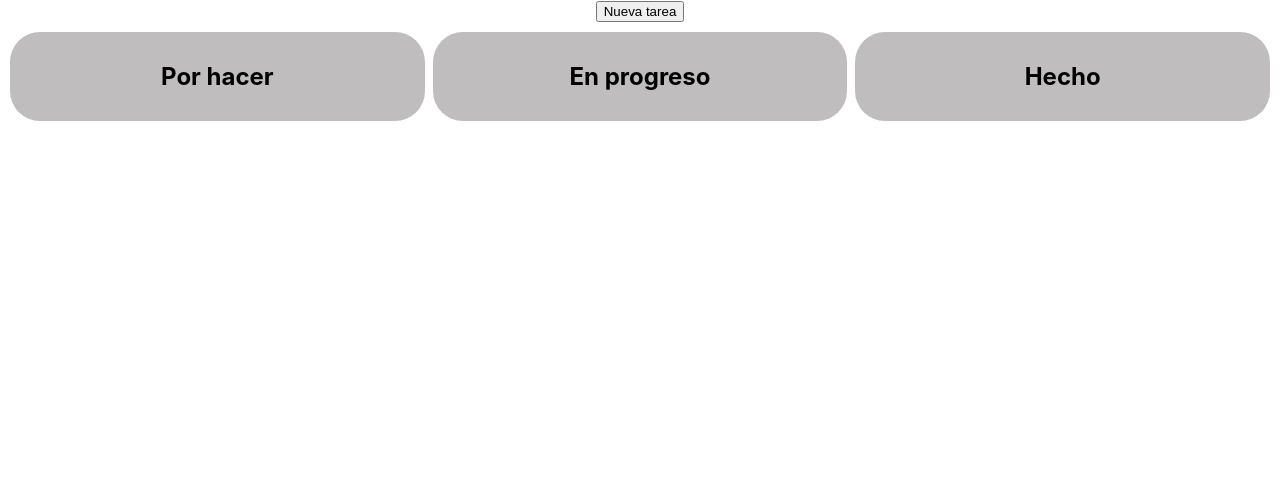
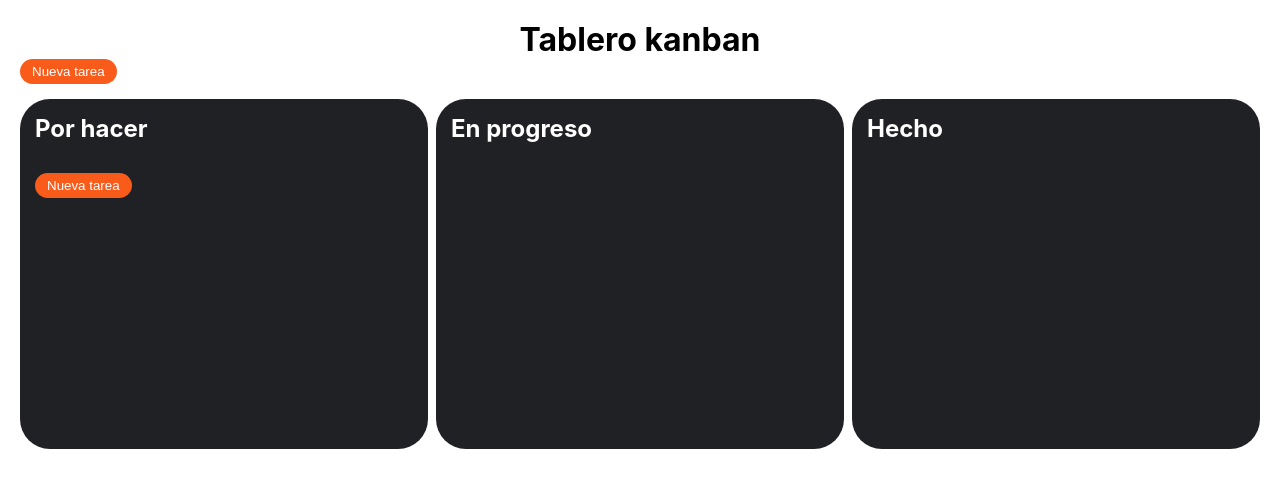
Before and after one commit to juniornaranjo79/daily-exercises-react, a React (Create React App) app: page / in a window 1280 px wide. Shown: the top 488 px of the page. Built offline with nearby package versions, Linux system fonts and the light colour scheme.

Commit message:
feat: Se termina estilos y logica, propuestas de mejoras pendiente y validaciones

```diff
--- a/src/App.css
+++ b/src/App.css
@@ -1,31 +1,16 @@
-.App {
-  text-align: center;
+h1,
+h2,
+h3,
+p {
+  margin: 0;
 }
 
-.App-logo {
-  height: 40vmin;
-  pointer-events: none;
-}
-
-@media (prefers-reduced-motion: no-preference) {
-  .App-logo {
-    animation: App-logo-spin infinite 20s linear;
-  }
-}
-
-.App-header {
-  background-color: #282c34;
-  min-height: 100vh;
-  display: flex;
-  flex-direction: column;
-  align-items: center;
-  justify-content: center;
-  font-size: calc(10px + 2vmin);
-  color: white;
-}
-
-.App-link {
-  color: #61dafb;
+button {
+  background-color: #f85b1a;
+  border: none;
+  border-radius: 15px;
+  color: #fff;
+  padding: 5px 12px;
 }
 
 @keyframes App-logo-spin {
--- a/src/App.js
+++ b/src/App.js
@@ -1,6 +1,4 @@
 import "./App.css";
-import Kanban from "./components/daySix/components/Kanban/Kanban";
-import TaskForm from "./components/daySix/components/TaskForm/TaskForm";
 //import { UserProvider } from "./components/dayFive/Hooks/UserContext/UserContext";
 //import DynamicForm from "./components/dayFour/DynamicForm";
 //import TaskList from "./components/dayThree/TaskList";
@@ -9,6 +7,7 @@ import TaskForm from "./components/daySix/components/TaskForm/TaskForm";
 //import UserForm from "./components/dayFive/UserForm";
 //import UserList from "./components/dayFive/UserList";
 import { KanbanProvider } from "./components/daySix/Hooks/KanbanContext";
+import TheKanban from "./components/daySix/TheKanban";
 
 function App() {
   //const [name, setName] = useState("Junior");
@@ -23,8 +22,7 @@ function App() {
         {/* <h1>User Management</h1>
         <UserForm />
         <UserList /> */}
-        <TaskForm />
-        <Kanban />
+        <TheKanban />
       </div>
     </KanbanProvider>
   );
--- /dev/null
+++ b/src/components/daySix/TheKanban.js
@@ -0,0 +1,14 @@
+import React from "react";
+import TaskForm from "./components/TaskForm/TaskForm";
+import Kanban from "./components/Kanban/Kanban";
+import styles from "./TheKanban.module.css";
+
+export default function TheKanban() {
+  return (
+    <div className={styles.containerKanban}>
+      <h1>Tablero kanban</h1>
+      <TaskForm />
+      <Kanban />
+    </div>
+  );
+}
--- /dev/null
+++ b/src/components/daySix/TheKanban.module.css
@@ -0,0 +1,6 @@
+.containerKanban {
+  padding: 20px;
+}
+.containerKanban h1 {
+  text-align: center;
+}
--- a/src/components/daySix/components/Kanban/Kanban.js
+++ b/src/components/daySix/components/Kanban/Kanban.js
@@ -1,23 +1,29 @@
 import React from "react";
 import { useKanbanContext } from "../../Hooks/KanbanContext";
 import Task from "../Task/Task";
-import "./StyleKanban.css";
+import styles from "./Kanban.module.css";
+import TaskForm from "../TaskForm/TaskForm";
 
 export default function Kanban() {
   const { tasks, columns } = useKanbanContext();
 
   return (
-    <div className="tablero-kanban">
+    <div className={styles.tableroKanban}>
       {columns.map((column) => (
-        <div key={column.id} className="column-kanba">
+        <div key={column.id} className={styles.columnKanba}>
           <h2> {column.name} </h2>
-          <div>
+          <div className={styles.contentTask}>
             {tasks
               .filter((task) => task.column === column.id)
               .map((task) => (
                 <Task key={task.id} task={task} />
               ))}
           </div>
+          {column.id === "todo" && (
+            <div>
+              <TaskForm />
+            </div>
+          )}
         </div>
       ))}
     </div>
--- /dev/null
+++ b/src/components/daySix/components/Kanban/Kanban.module.css
@@ -0,0 +1,20 @@
+.tableroKanban {
+  color: #fff !important;
+  display: flex;
+  gap: 8px;
+  justify-content: space-around;
+  padding: 15px 0;
+  min-height: 350px;
+}
+.columnKanba {
+  background-color: #202124;
+  border-radius: 30px;
+  padding: 15px;
+  width: 100%;
+}
+.contentTask {
+  display: flex;
+  flex-direction: column;
+  gap: 15px;
+  padding: 15px 0;
+}
--- a/src/components/daySix/components/Kanban/StyleKanban.css
+++ /dev/null
@@ -1,12 +0,0 @@
-.tablero-kanban {
-  display: flex;
-  gap: 8px;
-  justify-content: space-around;
-  padding: 10px;
-}
-.column-kanba {
-  background-color: #bfbdbd;
-  border-radius: 30px;
-  padding: 10px;
-  width: 100%;
-}
--- a/src/components/daySix/components/Task/Task.js
+++ b/src/components/daySix/components/Task/Task.js
@@ -1,13 +1,15 @@
 import React from "react";
 import { useKanbanContext } from "../../Hooks/KanbanContext";
+import styles from "./Task.module.css";
 
 export default function Task({ task }) {
   const { moveTask, deleteTask } = useKanbanContext();
 
   return (
-    <div>
+    <div className={styles.cardTask}>
       <h3>{task.title}</h3>
       <p>{task.description}</p>
+      <div className={styles.actions}>
         {task.column === "todo" && (
           <>
             <button onClick={() => moveTask(task.id, "in-progress")}>
@@ -38,5 +40,6 @@ export default function Task({ task }) {
           </>
         )}
       </div>
+    </div>
   );
 }
--- /dev/null
+++ b/src/components/daySix/components/Task/Task.module.css
@@ -0,0 +1,11 @@
+.cardTask {
+  background: #353535;
+  border-radius: 8px;
+  padding: 15px 10px;
+}
+.actions {
+  align-items: center;
+  display: flex;
+  gap: 8px;
+  padding-top: 15px;
+}
--- a/src/components/daySix/components/TaskForm/TaskForm.js
+++ b/src/components/daySix/components/TaskForm/TaskForm.js
@@ -1,5 +1,6 @@
 import React, { useState } from "react";
 import { useKanbanContext } from "../../Hooks/KanbanContext";
+import styles from "./TaskForm.module.css";
 
 export default function TaskForm() {
   const { addTask } = useKanbanContext();
@@ -23,21 +24,25 @@ export default function TaskForm() {
     <div>
       <button onClick={seeForm}>Nueva tarea</button>
       {showForm && (
-        <form onSubmit={handleSubmit}>
+        <div className={styles.containerForm}>
+          <form onSubmit={handleSubmit} className={styles.form}>
             <input
               value={title}
               type="text"
               onChange={(e) => setTitle(e.target.value)}
               placeholder="Título"
               required
+              className={styles.input}
             />
             <textarea
               value={description}
               onChange={(e) => setDescription(e.target.value)}
               placeholder="Descripción"
+              className={styles.input}
             />
             <button type="submit">Agregar tarea</button>
           </form>
+        </div>
       )}
     </div>
   );
--- /dev/null
+++ b/src/components/daySix/components/TaskForm/TaskForm.module.css
@@ -0,0 +1,17 @@
+.containerForm {
+  display: flex;
+  flex-direction: column;
+  padding: 10px;
+}
+
+.form {
+  align-items: center;
+  display: flex;
+  flex-direction: column;
+  width: 350px;
+  gap: 8px;
+}
+
+.input {
+  width: 100%;
+}
```
Lines whose indentation alone changed are shown as unchanged.
